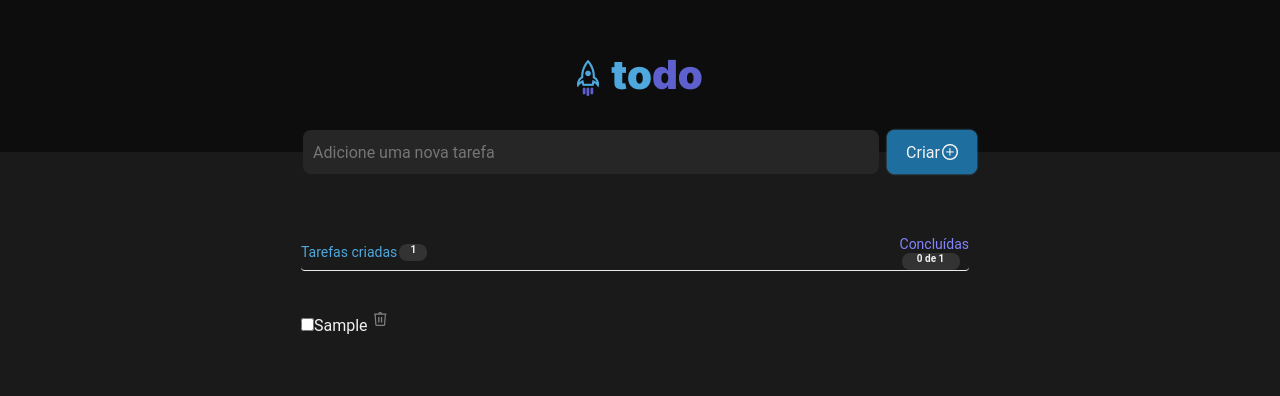
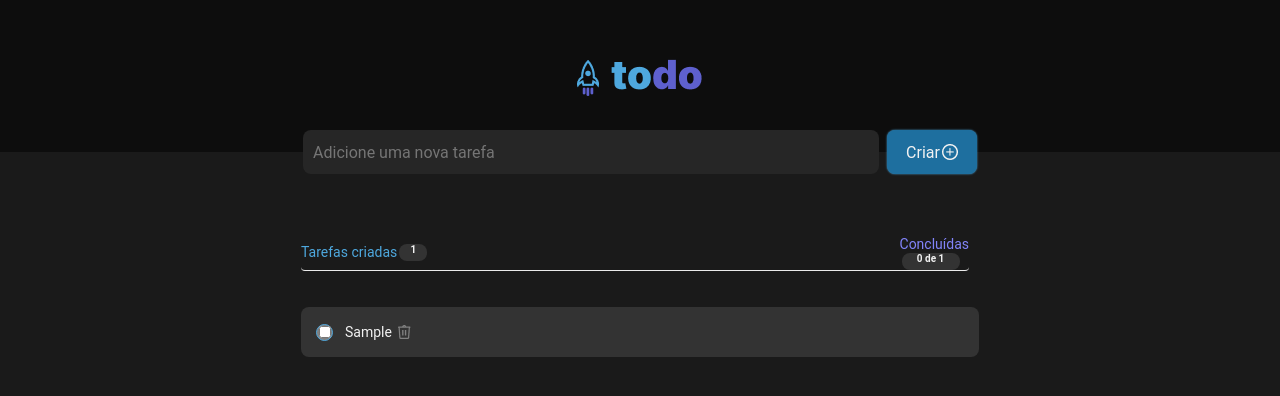
Before and after one commit to ricardocr18/rocketseat-react-projeto01, a React (Vite) app: page / in a window 1280 px wide. Both pictures are taken after typing "Sample" into the empty fields and a click on the button "Criar". Shown: the top 396 px of the page. Built offline with nearby package versions, Linux system fonts and the light colour scheme; the HTML template or start-up script is replaced by a standard one.

Commit message:
tasks finalizados

```diff
--- a/src/components/Tasks/task.module.css
+++ b/src/components/Tasks/task.module.css
@@ -1,4 +1,4 @@
-section {
+.section {
     margin-top: calc(0px - 1rem - 6px);
     display:flex;
     flex-direction: column;
@@ -92,14 +92,14 @@ section {
 
 }
 
-.taskConlcuidas > span {
+.taskConcluidas > span {
 
     color: var(--purple);
     font-size: 14px;
 
 }
 
-.taskConlcuidas > p {
+.taskConcluidas > p {
     background: var(--gray-400);
     border: 0;
     border-radius: 8px;
@@ -118,14 +118,13 @@ section {
         flex-direction: row;
         justify-content: left;
         align-items: center;
-        color: var(--gray-100);  /* Criei agora */
+
         padding: 1rem 0;
         list-style: none;
 
 
 
 }
-
 
 .contentList {
     display: flex;
@@ -157,3 +156,88 @@ section {
 .contentList div label {
     margin-left: 8px;
 }
+
+
+/* ========================= */
+
+.contentList {
+    display: flex;
+    align-items: center;
+    justify-content: space-between;
+
+    width: 678px;
+    height: 50px;
+    border-radius: 8px;
+    padding: 3px;
+    background: var(--gray-400);
+    color: var(--gray-100);
+    font-size: 14px;
+}
+
+.contentList+.contentList {
+    margin-top: 0.5rem;
+}
+
+.contentList>svg {
+    color: var(--gray-300);
+    margin-right: 10px;
+    font-size: 14px;
+    font-weight: bold;
+}
+
+.contentList>div {
+    display: flex;
+    align-items: center;
+    justify-content: center;
+    position: relative;
+
+}
+
+.containerCheckbox {
+    position: relative;
+
+}
+
+
+.checkbox {
+    display: flex;
+    align-items: center;
+    justify-content: center;
+    border: 1.5px solid var(--blue);
+
+
+    width: 17px;
+    height: 17px;
+    border-radius: 50%;
+    background: var(--gray-300); /* Fundo branco vazado */
+
+}
+
+.checkbox > input[type=checkbox]{
+    position: absolute;
+
+    width: 12px;
+    height: 12px;
+    background: var(--purpleDark);
+
+
+
+}
+.checkbox > input[type=checkbox]:checked {
+
+    position: absolute;
+    width: 12px;
+    height: 12px;
+    background-color: var(--purpleDark);
+    text-decoration:line-through;
+}
+
+
+.contentList div label {
+    margin-left: 12px;
+}
+
+.complete {
+    text-decoration:line-through;
+    opacity:0.7
+}
--- a/src/components/Tasks/task.tsx
+++ b/src/components/Tasks/task.tsx
@@ -3,7 +3,7 @@ import plus from "../../assets/plus.png";
 import { useEffect, useState } from "react";
 import { v4 as uuidv4 } from "uuid";
 import { ITask } from "../../interfaces/iTask";
-import trash from "../../assets/trash.png"
+import trash from "../../assets/trash.png";
 
 export function Task() {
   const [tasks, setTasks] = useState<ITask[]>([]);
@@ -11,7 +11,6 @@ export function Task() {
 
   // Use o useEffect para logar o estado atualizado sempre que ele mudar
   useEffect(() => {
-    console.log("Tarefas atualizadas:", tasks);
   }, [tasks]); // Isso vai disparar o useEffect toda vez que 'tasks' mudar
 
   const handleCreateNewFormSubmitTask = (
@@ -37,7 +36,10 @@ export function Task() {
         task.id === taskId ? { ...task, isComplete: !task.isComplete } : task
       )
     );
-    console.log("Total de isComplete: ", tasks);
+  };
+
+  const handleDeleteTask = (taskId: string) => {
+    setTasks((prevTasks) => prevTasks.filter((task) => task.id !== taskId));
   };
 
   const compited = tasks.filter((task) => {
@@ -45,10 +47,7 @@ export function Task() {
     return cont;
   }).length;
 
-
   const sumTasks = tasks.length;
-  console.log("Total de tarefas: ", sumTasks);
-
   const concluidas = ` ${compited} de ${sumTasks}`;
 
   return (
@@ -77,24 +76,35 @@ export function Task() {
             <span>Tarefas criadas</span>
             <p>{sumTasks}</p>
           </div>
-          <div className={styles.taskConlcuidas}>
+          <div className={styles.taskConcluidas}>
             <span>Concluídas</span>
-            <p>{concluidas}</p>
+            <p> {concluidas}</p>
           </div>
         </header>
         <div>
           <ul className={styles.taskList}>
             {tasks.map((item) => (
-                <li key={item.id}>
+              <li className={styles.contentList} key={item.id}>
+                <div className={styles.containerCheckbox}>
+                  <label className={styles.checkbox}>
                     <input
-                     type="checkbox"
-                     checked={item.isComplete}
-                     onChange={() => handleCompletedTask(item.id)}
-                      />
-                    {item.title}
-                    <img src={trash} alt="Lixeira"/>
-                </li>
+                      type="checkbox"
+                      checked={item.isComplete}
+                      onChange={() => handleCompletedTask(item.id)}
+                    />
+                  </label>
+                  <label className={item.isComplete === true ? styles.complete : ""}>
+                  {item.title}
+                  </label>
+                  <img
+                    src={trash}
+                    alt="Lixeira"
+                    onClick={() => handleDeleteTask(item.id)}
+                    style={{ cursor: "pointer" }}
+                  />
 
+                </div>
+              </li>
             ))}
           </ul>
         </div>
```
Also changed, not shown: src/components/Tasks/taskList.module.css (added), src/components/Tasks/taskList.tsx (deleted).
